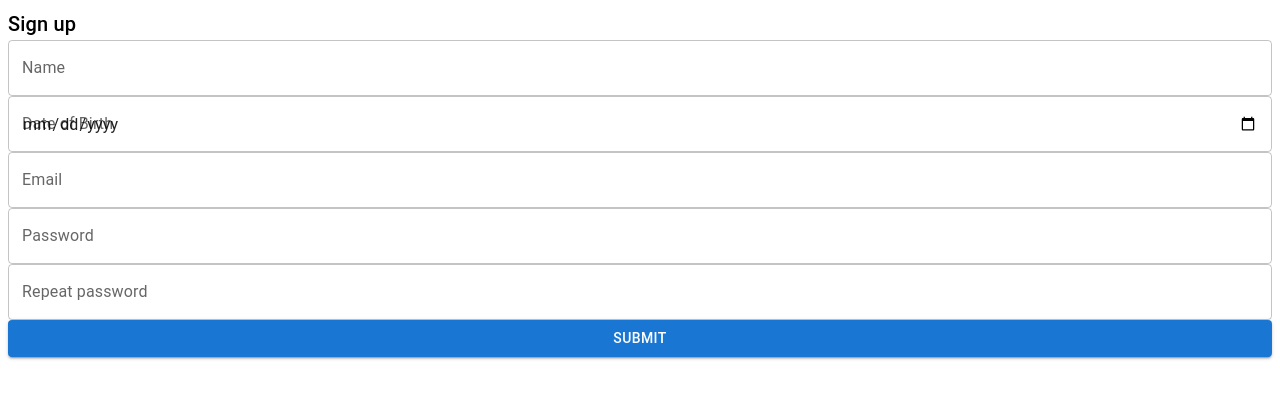
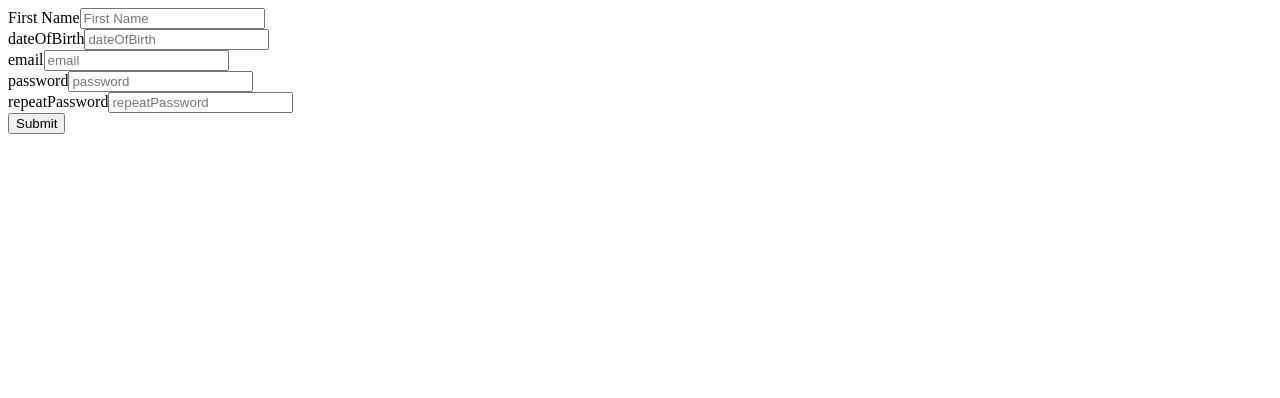
Before and after one commit to grizzi/remind, a React (Vite) app in the folder frontend/: page /configure in a window 1280 px wide. Shown: the top 398 px of the page. Built offline with nearby package versions, Linux system fonts and the light colour scheme.

Commit message:
nice way of handling form validation with zod and formik

```diff
--- a/frontend/src/components/SubscriptionForm.tsx
+++ b/frontend/src/components/SubscriptionForm.tsx
@@ -1,27 +1,6 @@
-import { Button, TextField, Typography } from '@mui/material'
-import { useFormik, FormikErrors } from 'formik'
 import { z } from 'zod'
-
-// See https://github.com/Glazy/formik-validator-zod/blob/main/lib/index.ts
-// export const withZodSchema =
-//   <T>(schema: ZodSchema<T>, params?: Partial<ParseParams>) =>
-//   (values: T): Partial<T> => {
-//     const result = schema.safeParse(values, params)
-
-//     if (result.success) return {}
-
-//     return result.error.issues.reduce((acc, curr) => {
-//       return merge(
-//         acc,
-//         curr.path.reduceRight(
-//           (errors, pathSegment) => ({
-//             [pathSegment]: !Object.keys(errors).length ? curr.message : errors,
-//           }),
-//           {}
-//         )
-//       )
-//     }, {})
-//   }
+import { toFormikValidationSchema } from '../shared/zod_utilities'
+import { Formik, ErrorMessage, Form, Field } from 'formik'
 
 const RegisterFormSchema = z
   .object({
@@ -42,111 +21,45 @@ const RegisterFormSchema = z
     path: ['repeatPassword'], // Path of the error
   })
 
-type RegisterFormSchemaType = z.infer<typeof RegisterFormSchema>
+const initialValues = {
+  name: '',
+  dateOfBirth: '',
+  email: '',
+  password: '',
+  repeatPassword: '',
+}
 
-const validate = (values: RegisterFormSchemaType) => {
-  const validation = RegisterFormSchema.safeParse(values)
-  alert(`Validation error from zod: ${JSON.stringify(validation.error)}`)
-
-  let errors: FormikErrors<RegisterFormSchemaType> = {}
-
-  if (!values.name) {
-    errors.name = 'Required'
-  } else if (values.name.length > 15) {
-    errors.name = 'Must be 15 characters or less'
-  }
-
-  if (!values.email) {
-    errors.email = 'Required'
-  } else if (!/^[A-Z0-9._%+-]+@[A-Z0-9.-]+\.[A-Z]{2,4}$/i.test(values.email)) {
-    errors.email = 'Invalid email address'
-  }
-
-  return errors
+const InputField = (props: { label: string; id: string }) => {
+  return (
+    <div>
+      <label htmlFor='name'>{props.label}</label>
+      <Field id={props.id} name={props.id} placeholder={props.label} />
+      <ErrorMessage name={props.id} />
+    </div>
+  )
 }
 
 const SubscriptionForm = () => {
-  const formik = useFormik<RegisterFormSchemaType>({
-    initialValues: {
-      name: '',
-      dateOfBirth: '',
-      email: '',
-      password: '',
-      repeatPassword: '',
-    },
-    onSubmit: values => {
-      alert(JSON.stringify(values))
-    },
-    validate: validate,
-  })
-  console.log(
-    `Values : ${JSON.stringify(formik.values)}\n\nerrors : ${JSON.stringify(
-      formik.errors,
-    )}\n\n`,
-  )
   return (
-    <section>
-      <form onSubmit={formik.handleSubmit}>
-        <Typography variant='h6'>Sign up</Typography>
-        <TextField
-          id='name'
-          type='text'
-          label='Name'
-          placeholder='Name'
-          fullWidth
-          {...formik.getFieldProps('name')}
-        />
-        {formik.errors.name && formik.touched.name && (
-          <div>{formik.errors.name}</div>
-        )}
-        <TextField
-          id='dateOfBirth'
-          type='date'
-          label='Date of Birth'
-          fullWidth
-          {...formik.getFieldProps('dateOfBirth')}
-        />
-        {formik.errors.dateOfBirth && formik.touched.dateOfBirth && (
-          <div>{formik.errors.dateOfBirth}</div>
-        )}
-        <TextField
-          id='email'
-          type='email'
-          label='Email'
-          placeholder='johndoe@example.com'
-          fullWidth
-          {...formik.getFieldProps('email')}
-        />
-        {formik.errors.email && formik.touched.email && (
-          <div>{formik.errors.email}</div>
-        )}
-        <TextField
-          id='password'
-          type='password'
-          label='Password'
-          placeholder='Password'
-          fullWidth
-          {...formik.getFieldProps('password')}
-        />
-        {formik.errors.password && formik.touched.password && (
-          <div>{formik.errors.password}</div>
-        )}
-        <TextField
-          id='repeatPassword'
-          type='password'
-          label='Repeat password'
-          placeholder='Repeat password'
-          fullWidth
-          {...formik.getFieldProps('repeatPassword')}
-        />
-        {formik.errors.repeatPassword && formik.touched.repeatPassword && (
-          <div>{formik.errors.repeatPassword}</div>
-        )}
-        <Button variant='contained' type='submit' fullWidth>
-          Submit
-        </Button>
-      </form>
-    </section>
+    <div>
+      <Formik
+        initialValues={initialValues}
+        onSubmit={(values, actions) => {
+          alert(JSON.stringify(values))
+          actions.setSubmitting(false);
+        }}
+        validationSchema={toFormikValidationSchema(RegisterFormSchema)}
+      >
+        <Form>
+          <InputField id='name' label='First Name' />
+          <InputField id='dateOfBirth' label='dateOfBirth' />
+          <InputField id='email' label='email' />
+          <InputField id='password' label='password' />
+          <InputField id='repeatPassword' label='repeatPassword' />
+          <button type='submit'>Submit</button>
+        </Form>
+      </Formik>
+    </div>
   )
 }
 
--- /dev/null
+++ b/frontend/src/shared/zod_utilities.ts
@@ -0,0 +1,69 @@
+// Adapted from https://github.com/robertLichtnow/zod-formik-adapter
+import { z } from 'zod'
+
+export class ValidationError extends Error {
+  public name = 'ValidationError'
+
+  public inner: Array<{ path: string; message: string }> = []
+
+  public constructor(message: string) {
+    super(message)
+  }
+}
+
+function createValidationError(e: z.ZodError) {
+  const error = new ValidationError(e.message)
+  error.inner = e.errors.map(err => ({
+    message: err.message,
+    path: err.path.join('.'),
+  }))
+
+  return error
+}
+
+/**
+ * Wrap your zod schema in this function when providing it to Formik's validation schema prop
+ * @param schema The zod schema
+ * @returns An object containing the `validate` method expected by Formik
+ */
+export function toFormikValidationSchema<T>(
+  schema: z.ZodSchema<T>,
+  params?: Partial<z.ParseParams>,
+): { validate: (obj: T) => Promise<void> } {
+  return {
+    async validate(obj: T) {
+      try {
+        await schema.parseAsync(obj, params)
+      } catch (err: unknown) {
+        throw createValidationError(err as z.ZodError<T>)
+      }
+    },
+  }
+}
+
+function createValidationResult(error: z.ZodError) {
+  const result: Record<string, string> = {}
+
+  for (const x of error.errors) {
+    result[x.path.filter(Boolean).join('.')] = x.message
+  }
+
+  return result
+}
+
+/**
+ * Wrap your zod schema in this function when providing it to Formik's validate prop
+ * @param schema The zod schema
+ * @returns An validate function as expected by Formik
+ */
+export function toFormikValidate<T>(
+  schema: z.ZodSchema<T>,
+  params?: Partial<z.ParseParams>,
+) {
+  return async (values: T) => {
+    const result = await schema.safeParseAsync(values, params)
+    if (!result.success) {
+      return createValidationResult(result.error)
+    }
+  }
+}
```
